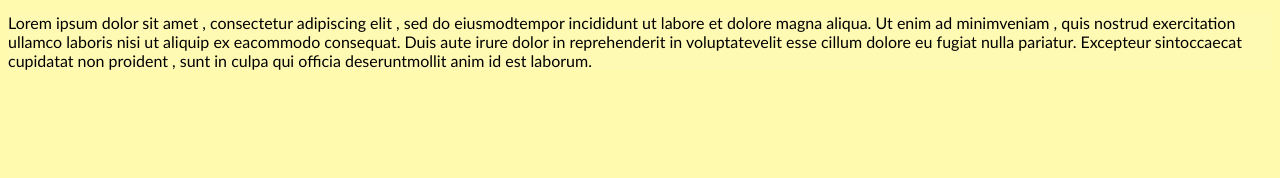
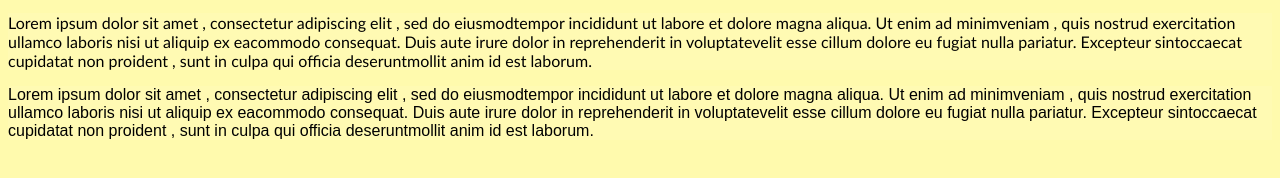
Before and after one commit to KearneyMcilroy/set08101, a plain HTML site: page Practical Week 4/CSS Style Parameters.html in a window 1280 px wide. Shown: the part 140-318 px from the top of the page. Drawn offline with Linux system fonts and the light colour scheme.

Commit message:
ElementStyle

```diff
--- a/Practical Week 4/CSS Style Parameters.html
+++ b/Practical Week 4/CSS Style Parameters.html
@@ -9,11 +9,14 @@
         </p>
         <p class="second">Lorem  ipsum  dolor  sit amet , consectetur  adipiscing  elit , sed do  eiusmodtempor  incididunt  ut  labore  et  dolore  magna  aliqua. Ut enim ad  minimveniam , quis  nostrud  exercitation  ullamco  laboris  nisi ut  aliquip  ex eacommodo  consequat. Duis  aute  irure  dolor in  reprehenderit  in  voluptatevelit  esse  cillum  dolore  eu  fugiat  nulla  pariatur. Excepteur  sintoccaecat  cupidatat  non  proident , sunt in  culpa  qui  officia  deseruntmollit  anim id est  laborum.
         </p>
+        <p id="important">Lorem  ipsum  dolor  sit amet , consectetur  adipiscing  elit , sed do  eiusmodtempor  incididunt  ut  labore  et  dolore  magna  aliqua. Ut enim ad  minimveniam , quis  nostrud  exercitation  ullamco  laboris  nisi ut  aliquip  ex eacommodo  consequat. Duis  aute  irure  dolor in  reprehenderit  in  voluptatevelit  esse  cillum  dolore  eu  fugiat  nulla  pariatur. Excepteur  sintoccaecat  cupidatat  non  proident , sunt in  culpa  qui  officia  deseruntmollit  anim id est  laborum.
+        </p>
     </body>
     <style type="text/css">
     body {background-color: rgb(255, 250, 173);}
     h1 {background-color: rgb(255, 250, 179); color: black;}
     .first {background-color: rgb(255, 250, 179); color: black; font-family: 'Gill Sans', 'Gill Sans MT', Calibri, 'Trebuchet MS', sans-serif; font-weight: bold;}
     .second {background-color: rgb(255, 250, 179); color: black; font-family: 'Gill Sans', 'Gill Sans MT', Calibri, 'Trebuchet MS', sans-serif;}
+    #important {background-color: rgb(255, 250, 179); color: black; font-family: fantasy;}
     </style>
 </html>
```
